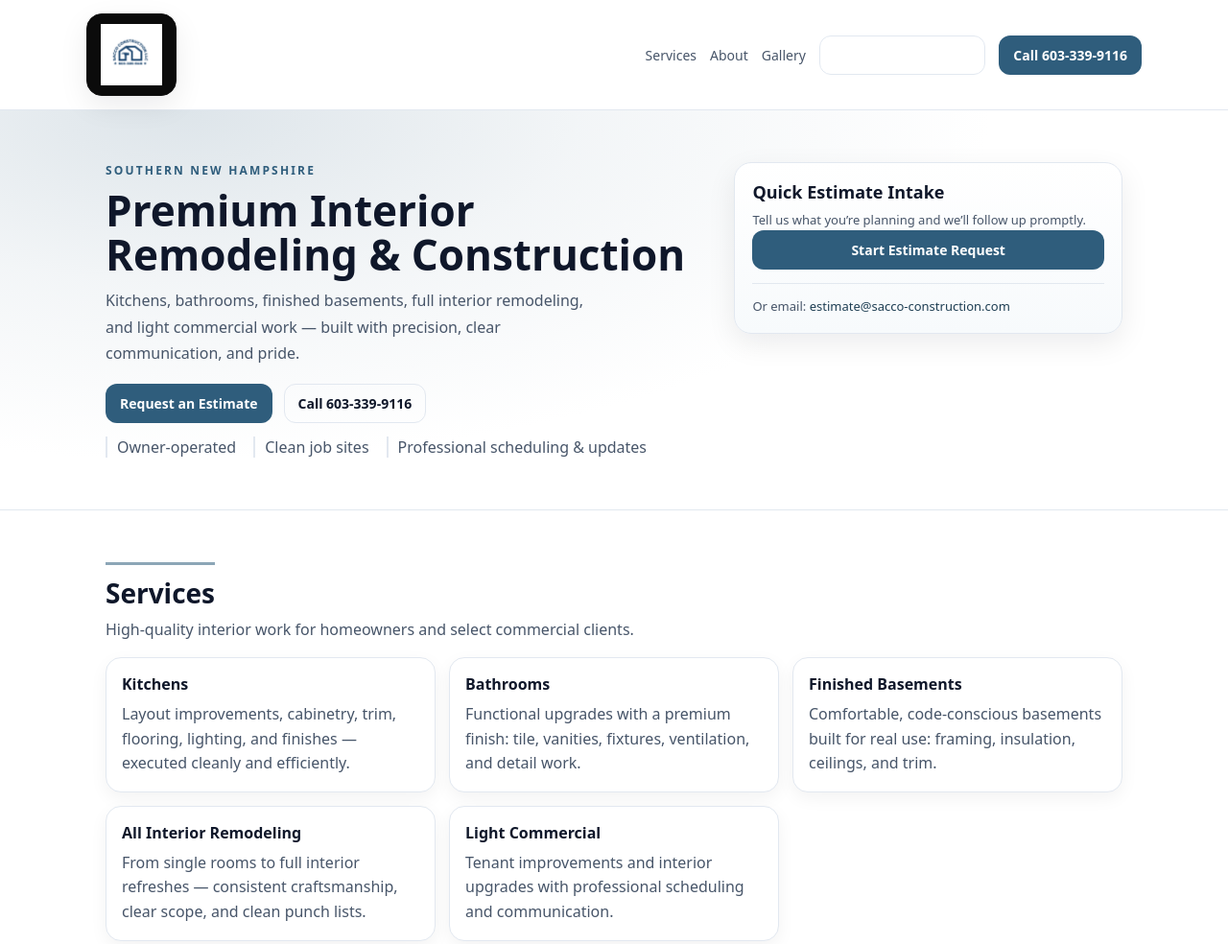
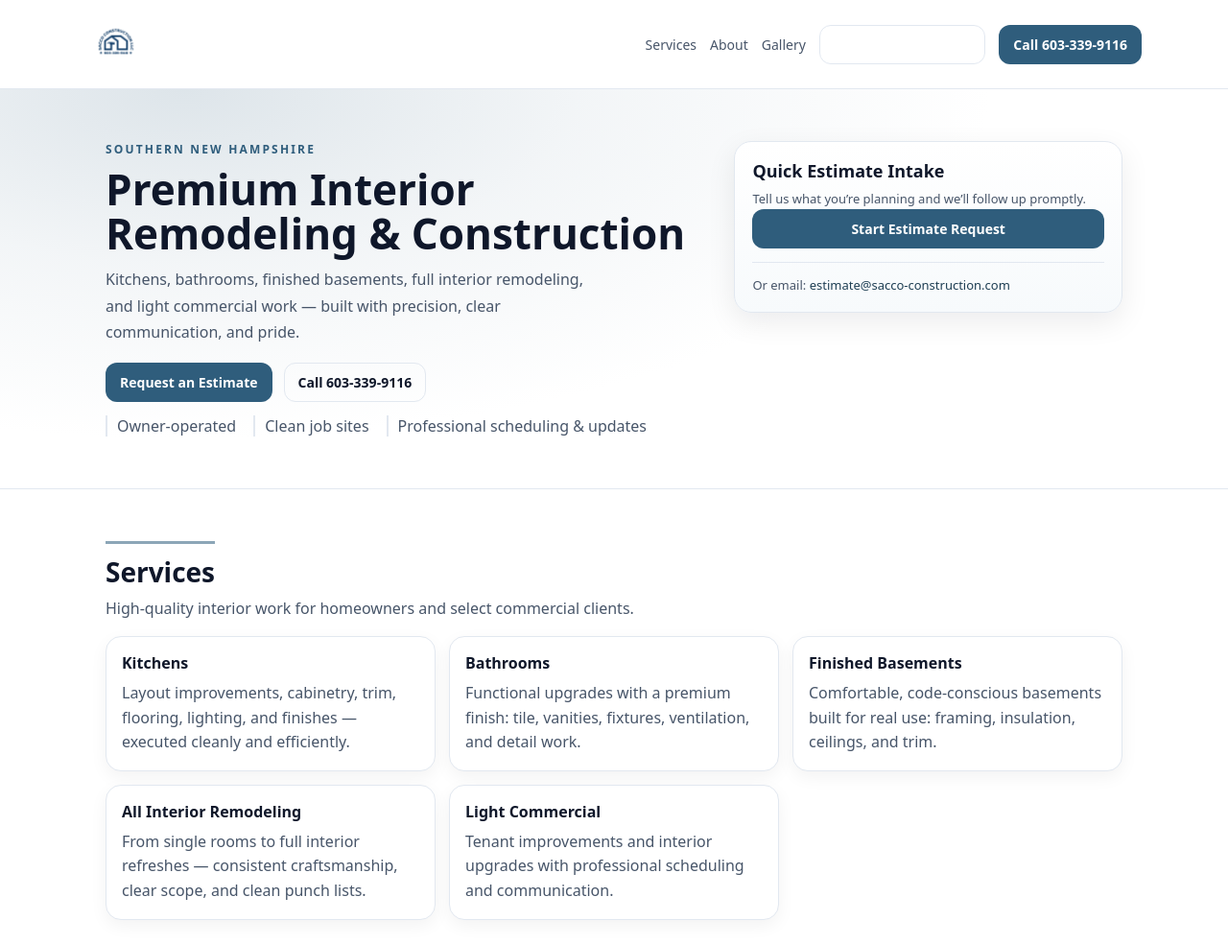
Before and after one commit to Saccoconstruction/Sacco-construction.com, a plain HTML site: page index.html in a window 1280 px wide. Shown: the top 984 px of the page at 96% size. Drawn offline with Linux system fonts and the light colour scheme.

Commit message:
Update styles.css

```diff
--- a/styles.css
+++ b/styles.css
@@ -50,15 +50,6 @@ a:hover{opacity:.9}
   gap:10px;
 }
 
-.logo-badge{
-  background:#0b0b0b;
-  border-radius:16px;
-  padding:10px 14px;
-  border:1px solid #111;
-  box-shadow: var(--shadow);
-  display:inline-flex;
-  align-items:center;
-}
 
 .logo{
   height:64px;
```
